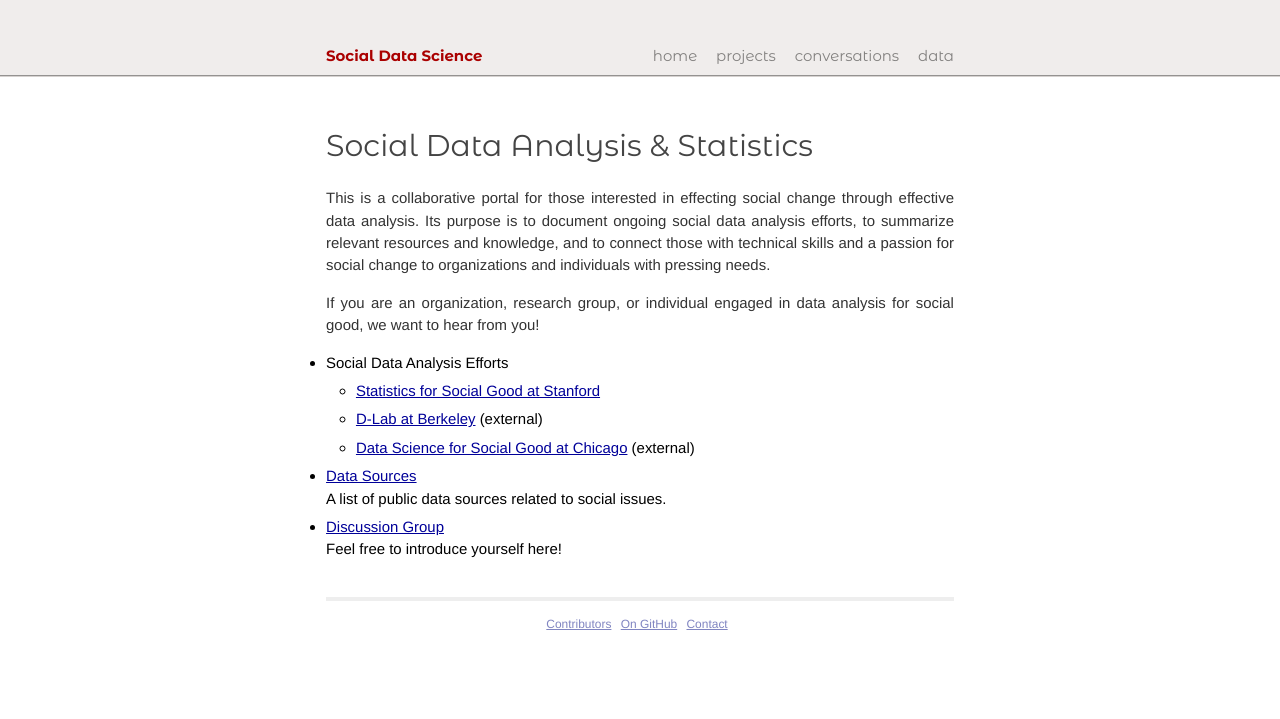
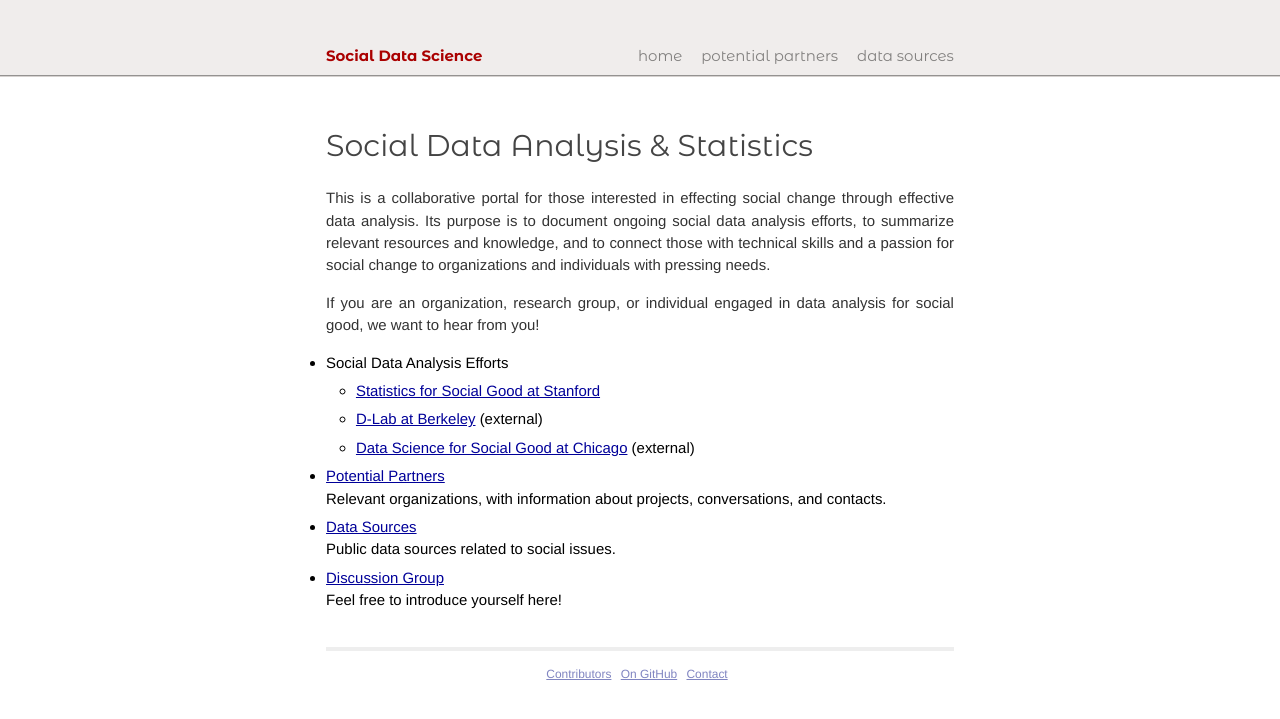
Before and after one commit to stats-for-change/stats-for-change.github.io, a Jekyll site: the page built from index.md, in a window 1280 px wide. Shown: the top 719 px of the page. Built offline with Jekyll 4.4.1, drawn with Linux system fonts in a browser that asks for light colours; Markdown is read by kramdown in place of the engine named in the settings.

Commit message:
Work on partners page.

```diff
--- a/_layouts/default.html
+++ b/_layouts/default.html
@@ -17,9 +17,8 @@
             <h1 class="title"><a href="/">{{ site.name }}</a></h1>
             <span class="extra">
               <a class="extra" href="/">home</a>
-              <a class="extra" href="/projects.html">projects</a>
-              <a class="extra" href="/conversations.html">conversations</a>
-              <a class="extra" href="/data.html">data</a>
+              <a class="extra" href="/partners.html">potential partners</a>
+              <a class="extra" href="/data.html">data sources</a>
             </span>
           </div>
 
--- a/css/main.css
+++ b/css/main.css
@@ -256,3 +256,30 @@ div.logos img {
 .site .header a.extra {
    color: #82807F;
 }
+
+.site div.partner-description {
+   margin-bottom: 1em;
+}
+
+.site ul.partner-details {
+   margin-bottom: 1em;
+}
+
+.site h3 {
+   margin-top: 1.5em;
+   font-size: 1.2em;
+   font-family: 'Montserrat Alternates', sans-serif;
+   color: #666;
+}
+
+li.partner-item {
+   margin-top: 1em;
+}
+
+span.partner-name {
+   font-weight: bold;
+}
+
+h3 {
+   margin-bottom: .75em
+}
--- a/index.md
+++ b/index.md
@@ -13,5 +13,6 @@ If you are an organization, research group, or individual engaged in data analys
   - [Statistics for Social Good at Stanford](/stats-for-good.html)
   - [D-Lab at Berkeley](http://dlab.berkeley.edu/) (external)
   - [Data Science for Social Good at Chicago](http://dssg.io/) (external)
-- [Data Sources](/data.html)<br>A list of public data sources related to social issues.
+- [Potential Partners](/partners.html)<br>Relevant organizations, with information about projects, conversations, and contacts.
+- [Data Sources](/data.html)<br>Public data sources related to social issues.
 - [Discussion Group](https://groups.google.com/forum/#!forum/ds4-social-good)<br>Feel free to introduce yourself here!
```
Also changed, not shown: _layouts/partner.html (added, +16 -0 lines), conversations.md (deleted, +0 -24 lines), partners.md (added, +36 -0 lines), partners/berkeley-cega.md (added, +20 -0 lines), partners/example-partner-full.md (added, +19 -0 lines), partners/example-partner-short.md (added, +9 -0 lines), partners/greatnonprofits.md (added, +12 -0 lines), partners/ipa.md (added, +17 -0 lines), partners/stanford-cepa.md (added, +10 -0 lines), projects.md (deleted, +0 -54 lines), projects/greatnonprofits.md (deleted, +0 -11 lines), projects/stanford-cepa.md (deleted, +0 -11 lines).
